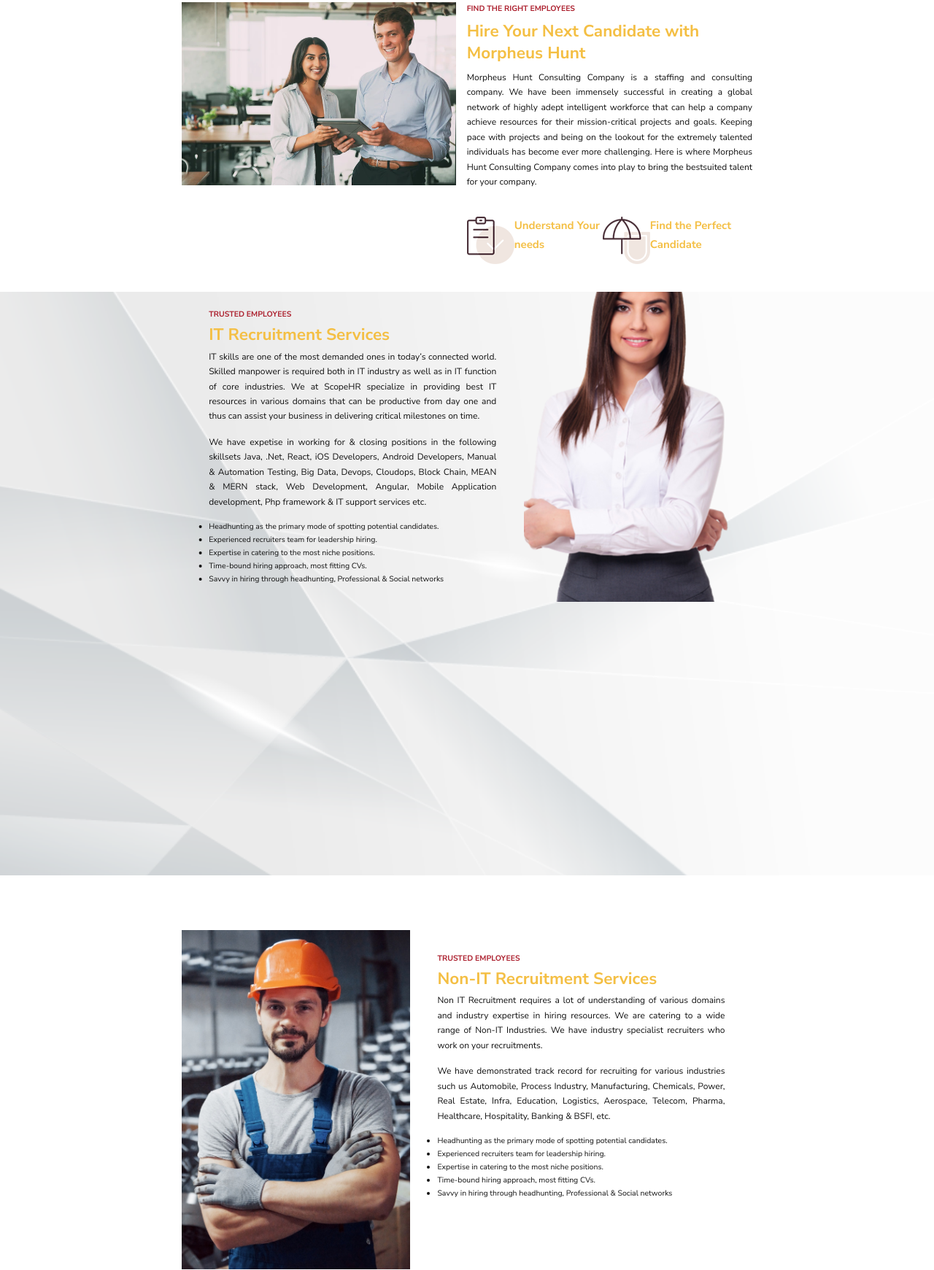
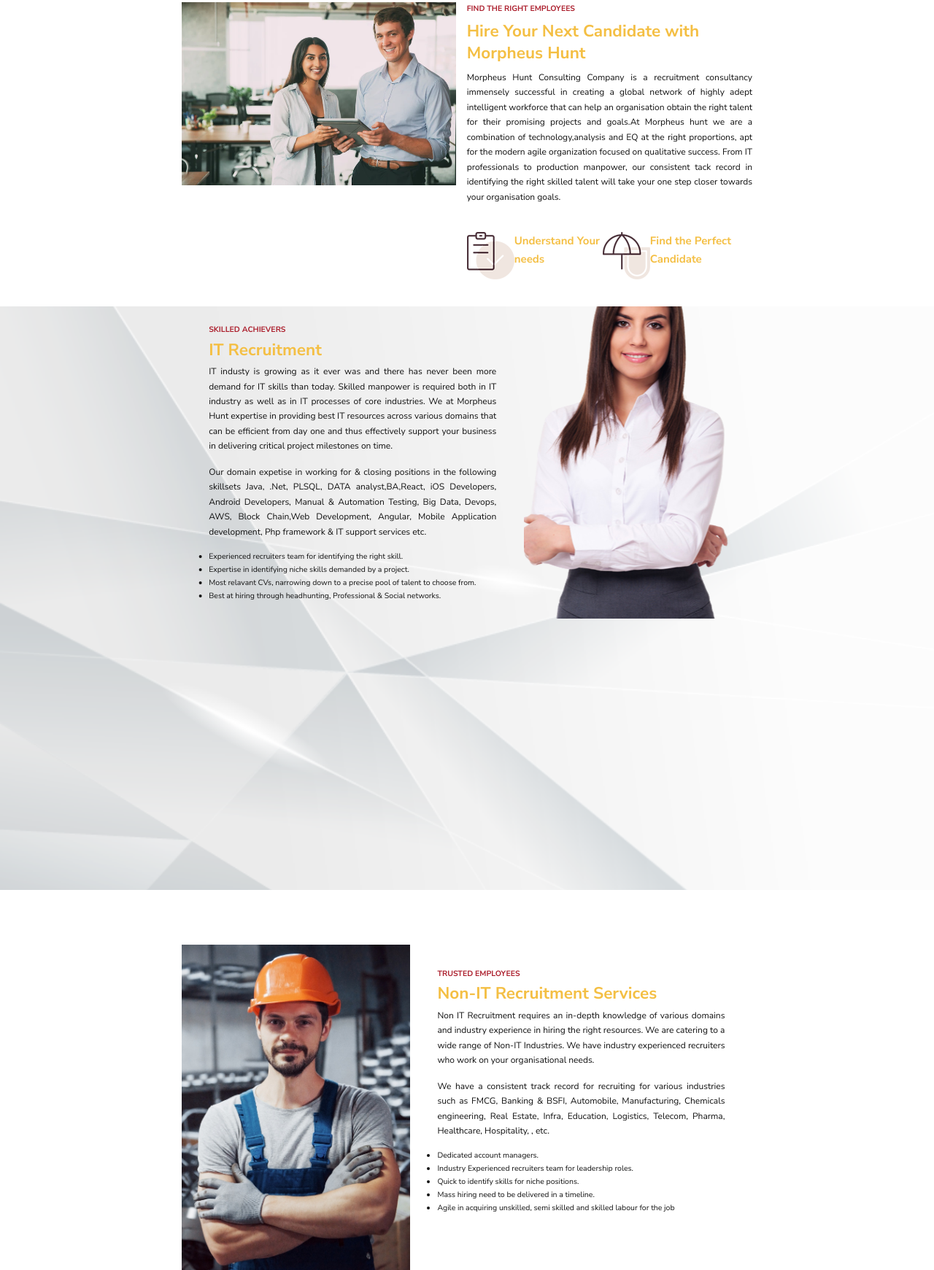
Before and after one commit to Agasthian/MH-Job-Consultancy, a website: page index.html in a window 1280 px wide. Shown: the part 1059-2800 px from the top of the page at 73% size. Drawn offline with nearby package versions, Linux system fonts and the light colour scheme.

Commit message:
Added content

```diff
--- a/index.html
+++ b/index.html
@@ -84,7 +84,7 @@
       <div class="swiper-slide dark-layer">
         <img src="./img/slide1.jpg" />
         <div class="text-content">
-            <h2 class="title">Title 1</h2>
+            <h2 class="title">Expert guidance <br/> for your business success</h2>
             <p>Lorem ipsum, dolor sit amet consectetur adipisicing elit. Saepe vitae officia minima velit optio totam! Aliquam id, recusandae aliquid veritatis minus sequi quo. Quia, fuga. Alias quam officiis quibusdam quod. </p>
             <button class="read-btn">Read More <i class="uil uil-arrow-right"></i></button>
         </div>
@@ -92,7 +92,7 @@
       <div class="swiper-slide dark-layer">
         <img src="./img/slide2.jpg" />
         <div class="text-content">
-            <h2 class="title">Title 2</h2>
+            <h2 class="title">Elevating your business <br/> to the next level</h2>
             <p>Lorem ipsum, dolor sit amet consectetur adipisicing elit. Saepe vitae officia minima velit optio totam! Aliquam id, recusandae aliquid veritatis minus sequi quo. Quia, fuga. Alias quam officiis quibusdam quod. </p>
             <button class="read-btn">Read More <i class="uil uil-arrow-right"></i></button>
         </div>
@@ -100,7 +100,7 @@
       <div class="swiper-slide dark-layer">
         <img src="./img/slide3.jpg" />
         <div class="text-content">
-            <h2 class="title">Title 3</h2>
+            <h2 class="title">Innovative solutions <br/>for your unique needs.</h2>
             <p>Lorem ipsum, dolor sit amet consectetur adipisicing elit. Saepe vitae officia minima velit optio totam! Aliquam id, recusandae aliquid veritatis minus sequi quo. Quia, fuga. Alias quam officiis quibusdam quod. </p>
             <button class="read-btn">Read More <i class="uil uil-arrow-right"></i></button>
         </div>
@@ -108,7 +108,7 @@
       <div class="swiper-slide dark-layer">
         <img src="./img/slide4.jpg" />
         <div class="text-content">
-            <h2 class="title">Title 4</h2>
+            <h2 class="title">Maximizing your potential <br/> through expert consultation</h2>
             <p>Lorem ipsum, dolor sit amet consectetur adipisicing elit. Saepe vitae officia minima velit optio totam! Aliquam id, recusandae aliquid veritatis minus sequi quo. Quia, fuga. Alias quam officiis quibusdam quod. </p>
             <button class="read-btn">Read More <i class="uil uil-arrow-right"></i></button>
         </div>
@@ -159,14 +159,14 @@
                 <div class="side-content" data-aos="fade-left" data-aos-duration="2000" data-aos-delay="400">
                     <span class="micro-heading">Find the right employees</span>
                     <h3>Hire Your Next Candidate with Morpheus Hunt</h3>
-                    <p>Morpheus Hunt Consulting Company is a staffing and consulting
-                        company. We have been immensely successful in creating a global
-                        network of highly adept intelligent workforce that can help a company
-                        achieve resources for their mission-critical projects and goals.
-                        Keeping pace with projects and being on the lookout for the
-                        extremely talented individuals has become ever more challenging.
-                        Here is where Morpheus Hunt Consulting Company comes into play
-                        to bring the bestsuited talent for your company.</p>
+                    <p>Morpheus Hunt Consulting Company is a recruitment consultancy immensely successful in
+                        creating a global network of highly adept intelligent workforce that can help an organisation
+                        obtain the right talent for their promising projects and goals.At Morpheus hunt we are a
+                        combination of technology,analysis and EQ at the right proportions, apt for the modern agile
+                        organization focused on qualitative success. From IT professionals to production manpower,
+                        our consistent tack record in identifying the right skilled talent will take your one step closer
+                        towards your organisation goals.
+                        </p>
                     <div class="side-content_icons" >
                         <div class="side-content_icons_A">
                             <img src="./img/icon-1.png" alt="icon_heading-1">
@@ -188,17 +188,23 @@
         <section class="itServices-section" >
             <div class="itServices-section-flxWrapper container">
                 <div class="itServices-section-flxWrapper_left" data-aos="fade-right"   data-aos-duration="2000"  data-aos-delay="700">
-                    <span class="micro-heading">Trusted Employees</span>
-                    <h2>IT Recruitment Services</h2>
-                    <p>IT skills are one of the most demanded ones in today’s connected world. Skilled manpower is required both in IT industry as well as in IT function of core industries. We at ScopeHR specialize in providing best IT resources in various domains that can be productive from day one and thus can assist your business in delivering critical milestones on time.</p>
-                    <p>We have expetise in working for & closing positions in the following skillsets Java, .Net, React, iOS Developers, Android Developers, Manual & Automation Testing, Big Data, Devops, Cloudops, Block Chain, MEAN & MERN stack, Web Development, Angular, Mobile Application development, Php framework & IT support services etc.</p>
+                    <span class="micro-heading">Skilled achievers</span>
+                    <h2>IT Recruitment</h2>
+                    <p>IT industy is growing as it ever was and there has never been more demand for IT skills
+                        than today. Skilled manpower is required both in IT industry as well as in IT processes
+                        of core industries. We at Morpheus Hunt expertise in providing best IT resources across
+                        various domains that can be efficient from day one and thus effectively support your
+                        business in delivering critical project milestones on time.</p>
+                    <p>Our domain expetise in working for & closing positions in the following skillsets Java,
+                        .Net, PLSQL, DATA analyst,BA,React, iOS Developers, Android Developers, Manual &
+                        Automation Testing, Big Data, Devops, AWS, Block Chain,Web Development, Angular,
+                        Mobile Application development, Php framework & IT support services etc.</p>
 
                     <ul>
-                        <li>Headhunting as the primary mode of spotting potential candidates.</li>
-                        <li>Experienced recruiters team for leadership hiring.</li>
-                        <li>Expertise in catering to the most niche positions.</li>
-                        <li>Time-bound hiring approach, most fitting CVs.</li>
-                        <li>Savvy in hiring through headhunting, Professional & Social networks</li>
+                        <li>Experienced recruiters team for identifying the right skill.</li>
+                        <li>Expertise in identifying niche skills demanded by a project.</li>
+                        <li>Most relavant CVs, narrowing down to a precise pool of talent to choose from.</li>
+                        <li>Best at hiring through headhunting, Professional & Social networks.</li>
                     </ul>
                 </div>
                 <div class="itServices-section-flxWrapper_right" data-aos="fade-right"  data-aos-duration="2000" data-aos-delay="400">
@@ -214,14 +220,18 @@
                 <span class="micro-heading">Trusted Employees</span>
                 <h2>Non-IT Recruitment Services</h2>
 
-                <p>Non IT Recruitment requires a lot of understanding of various domains and industry expertise in hiring resources. We are catering to a wide range of Non-IT Industries. We have industry specialist recruiters who work on your recruitments.</p>
-                <p>We have demonstrated track record for recruiting for various industries such us Automobile, Process Industry, Manufacturing, Chemicals, Power, Real Estate, Infra, Education, Logistics, Aerospace, Telecom, Pharma, Healthcare, Hospitality, Banking & BSFI, etc.</p>
+                <p>Non IT Recruitment requires an in-depth knowledge of various domains and industry experience
+                in hiring the right resources. We are catering to a wide range of Non-IT Industries. We have
+                industry experienced recruiters who work on your organisational needs.</p>
+                <p>We have a consistent track record for recruiting for various industries such as FMCG, Banking &
+                    BSFI, Automobile, Manufacturing, Chemicals engineering, Real Estate, Infra, Education,
+                    Logistics, Telecom, Pharma, Healthcare, Hospitality, , etc.</p>
                 <ul>
-                    <li>Headhunting as the primary mode of spotting potential candidates.</li>
-                    <li>Experienced recruiters team for leadership hiring.</li>
-                    <li>Expertise in catering to the most niche positions.</li>
-                    <li>Time-bound hiring approach, most fitting CVs.</li>
-                    <li>Savvy in hiring through headhunting, Professional & Social networks</li>
+                    <li>Dedicated account managers.</li>
+                    <li>Industry Experienced recruiters team for leadership roles.</li>
+                    <li>Quick to identify skills for niche positions.</li>
+                    <li>Mass hiring need to be delivered in a timeline.</li>
+                    <li>Agile in acquiring unskilled, semi skilled and skilled labour for the job</li>
                 </ul>
 
             </div>
@@ -248,9 +258,9 @@
                     <div class="about-section_content_box_right">
                         <!-- <span class="welcome-section_heading_subtext">About our Agency</span> -->
                         <h2>What we do </h2>
-                        <p style="margin-bottom: 2rem;">Morpheus Hunt Consulting Company has a highlyskilled set of talents that are built on referral and successful partnerships.</p>
-                        <p style="margin-bottom: 2rem;">Our recruiters are exceptionally skilled in identifying top talent around the globe and matching them with the client's needs. </p>
-                        <p style="margin-bottom: 2rem;">We have an 75 percent fill ratio for every open position we                    partner for</p>
+                        <p style="margin-bottom: 2rem;">Morpheus Hunt Consulting Company has a networked set of talents that are built on referral and successful partnerships.</p>
+                        <p style="margin-bottom: 2rem;">Our recruiters are exceptionally skilled in identifying top talent around the globe and matching them with the client's needs.</p>
+                        <p style="margin-bottom: 2rem;">We have an 80 percent fill ratio for every open position we partner for</p>
                         <div class="auth-box">
                             <h3>Pathway for both employer and employee.</h3>
                         </div>
--- a/sass/pages/_section1.scss
+++ b/sass/pages/_section1.scss
@@ -35,11 +35,12 @@
                 transition: 0.3s ease;
 
                 .title{
-                    font-size: 4rem;
+                    font-size: 3rem;
                     font-weight: 700;
                     color: #fff;
                     text-shadow: $text-shadow;
                     margin-bottom: 20px;
+                    line-height: 4rem;
                     transform: translateY(-50px);
                     opacity: 0;
                 }
```
Also changed, not shown: css/style.css.
